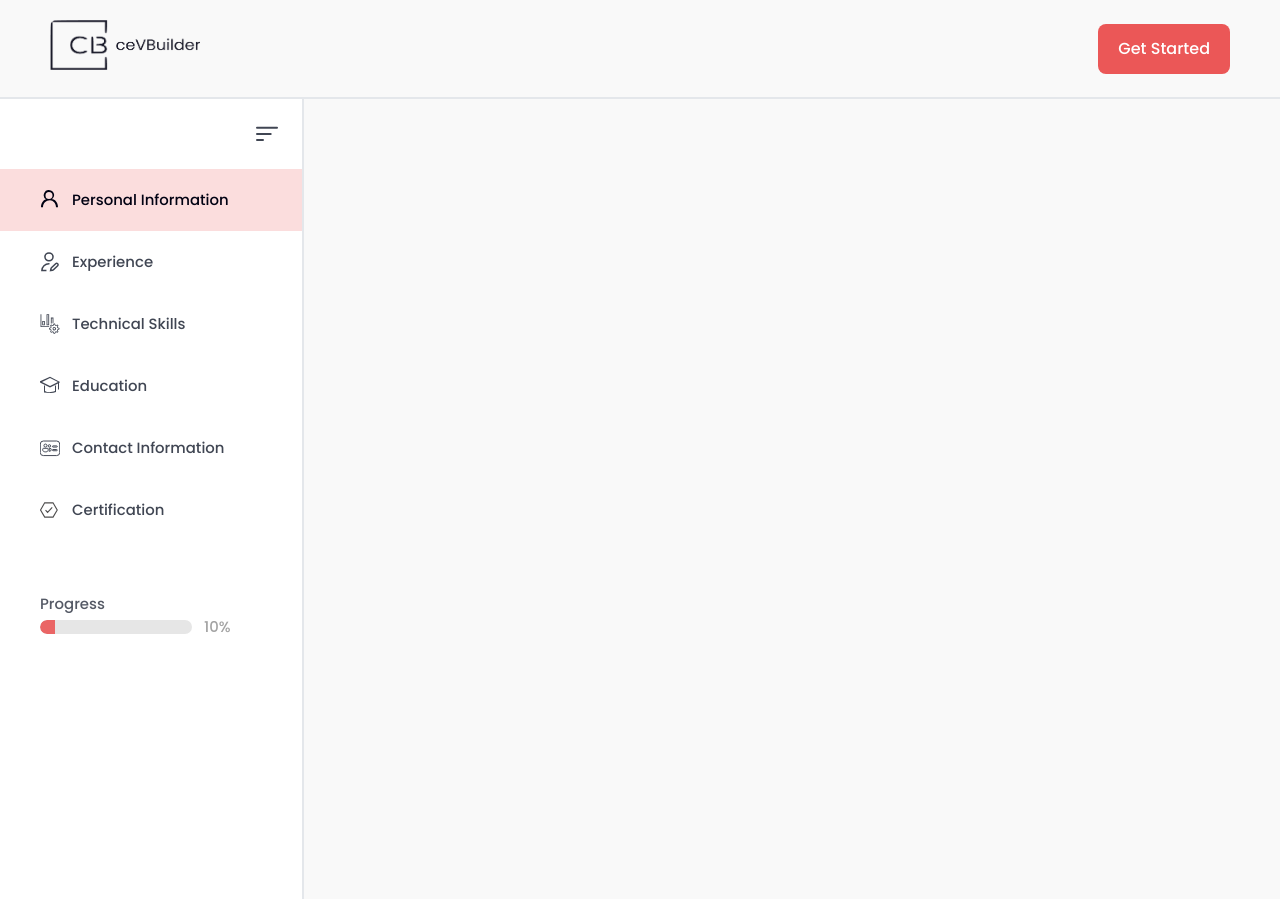
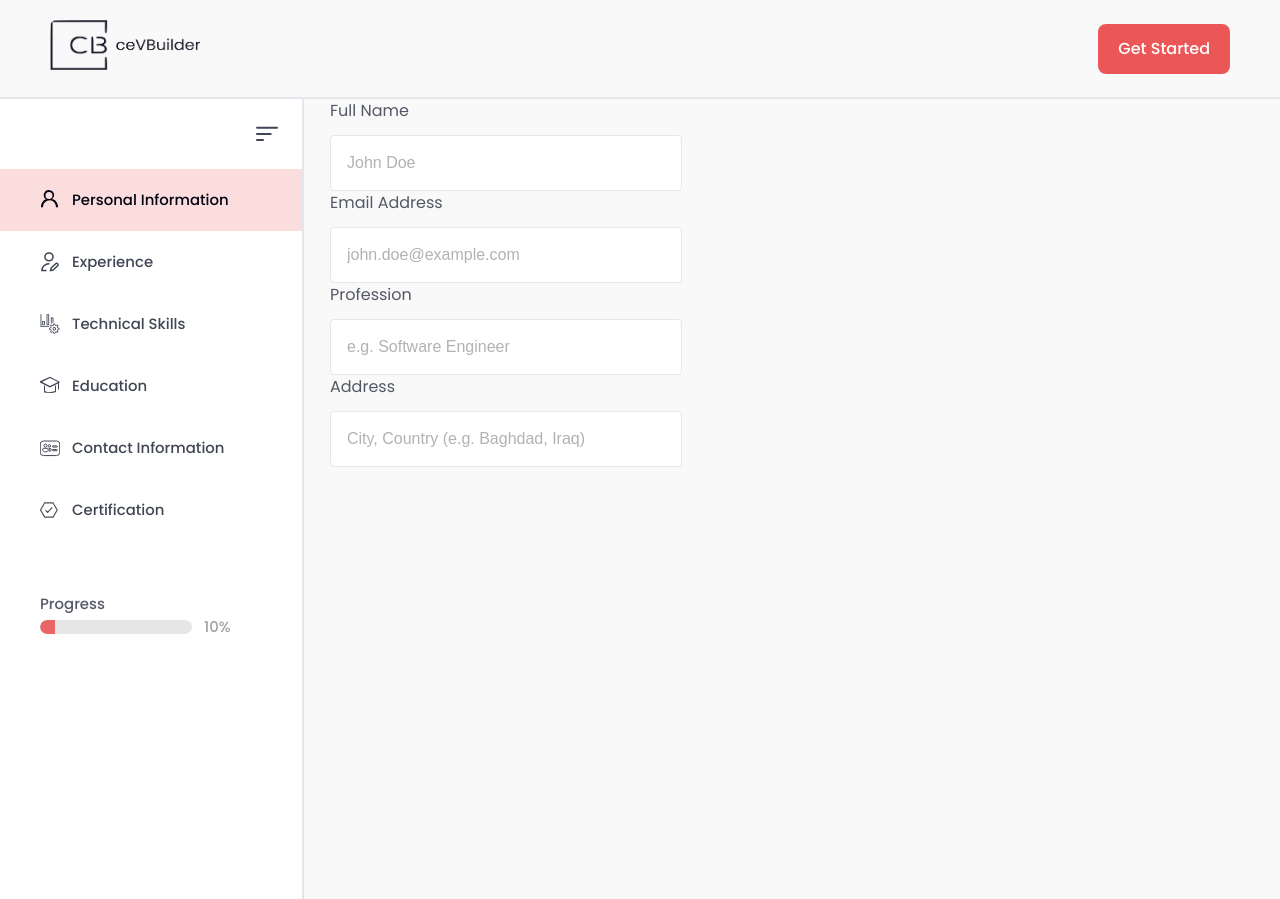
Before and after one commit to Moamal-2000/resume-builder, a Next.js app: page /builder in a window 1280 px wide. Built offline with nearby package versions, Linux system fonts and the light colour scheme.

Commit message:
feat(PersonalInfoForm): mapping over PERSONAL_INFO_INPUTS to display inputs

```diff
--- a/src/app/(pages)/builder/page.js
+++ b/src/app/(pages)/builder/page.js
@@ -1,11 +1,7 @@
 import PersonalInfoForm from "@/components/BuilderPage/PersonalInfo/PersonalInfoForm/PersonalInfoForm";
 
 const BuilderPage = () => {
-  return (
-    <main>
-      <PersonalInfoForm />
-    </main>
-  );
+  return <PersonalInfoForm />;
 };
 
 export default BuilderPage;
--- a/src/components/BuilderPage/PersonalInfo/PersonalInfoForm/PersonalInfoForm.jsx
+++ b/src/components/BuilderPage/PersonalInfo/PersonalInfoForm/PersonalInfoForm.jsx
@@ -1,7 +1,21 @@
+import Input from "@/components/Shared/Inputs/Input/Input";
+import { PERSONAL_INFO_INPUTS } from "@/data/builderFormsData";
 import s from "./PersonalInfoForm.module.scss";
 
 const PersonalInfoForm = () => {
-  return <form className={s.personalInfoForm}></form>;
+  return (
+    <form className={s.personalInfoForm}>
+      {PERSONAL_INFO_INPUTS.map(({ label, name, placeholder, type, id }) => (
+        <Input
+          key={id}
+          label={label}
+          name={name}
+          placeholder={placeholder}
+          type={type}
+        />
+      ))}
+    </form>
+  );
 };
 
 export default PersonalInfoForm;
--- /dev/null
+++ b/src/data/builderFormsData.jsx
@@ -0,0 +1,34 @@
+export const PERSONAL_INFO_INPUTS = [
+  {
+    label: "Full Name",
+    name: "fullName",
+    placeholder: "John Doe",
+    type: "text",
+    required: true,
+    id: 1,
+  },
+  {
+    label: "Email Address",
+    name: "email",
+    type: "email",
+    placeholder: "john.doe@example.com",
+    required: true,
+    id: 2,
+  },
+  {
+    label: "Profession",
+    name: "profession",
+    type: "text",
+    placeholder: "e.g. Software Engineer",
+    required: true,
+    id: 3,
+  },
+  {
+    label: "Address",
+    name: "address",
+    type: "text",
+    placeholder: "City, Country (e.g. Baghdad, Iraq)",
+    required: false,
+    id: 4,
+  },
+];
```
